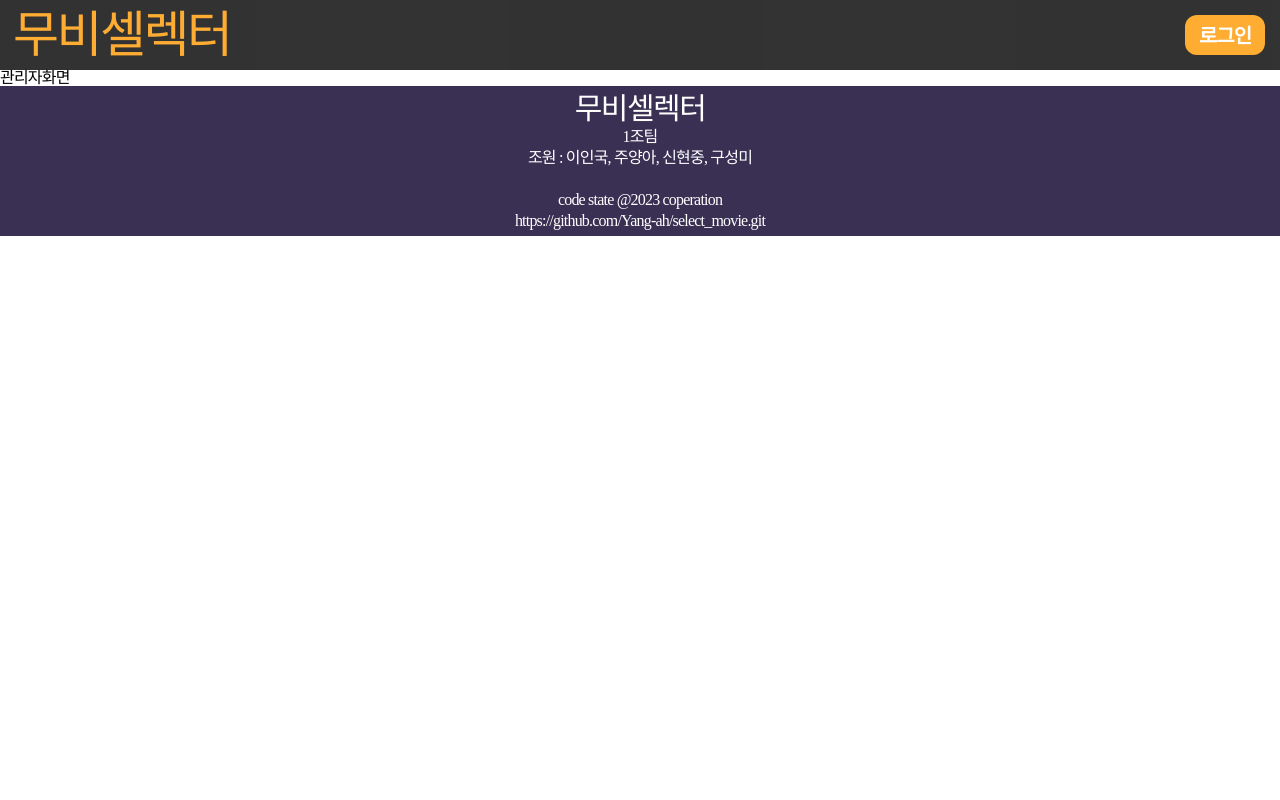
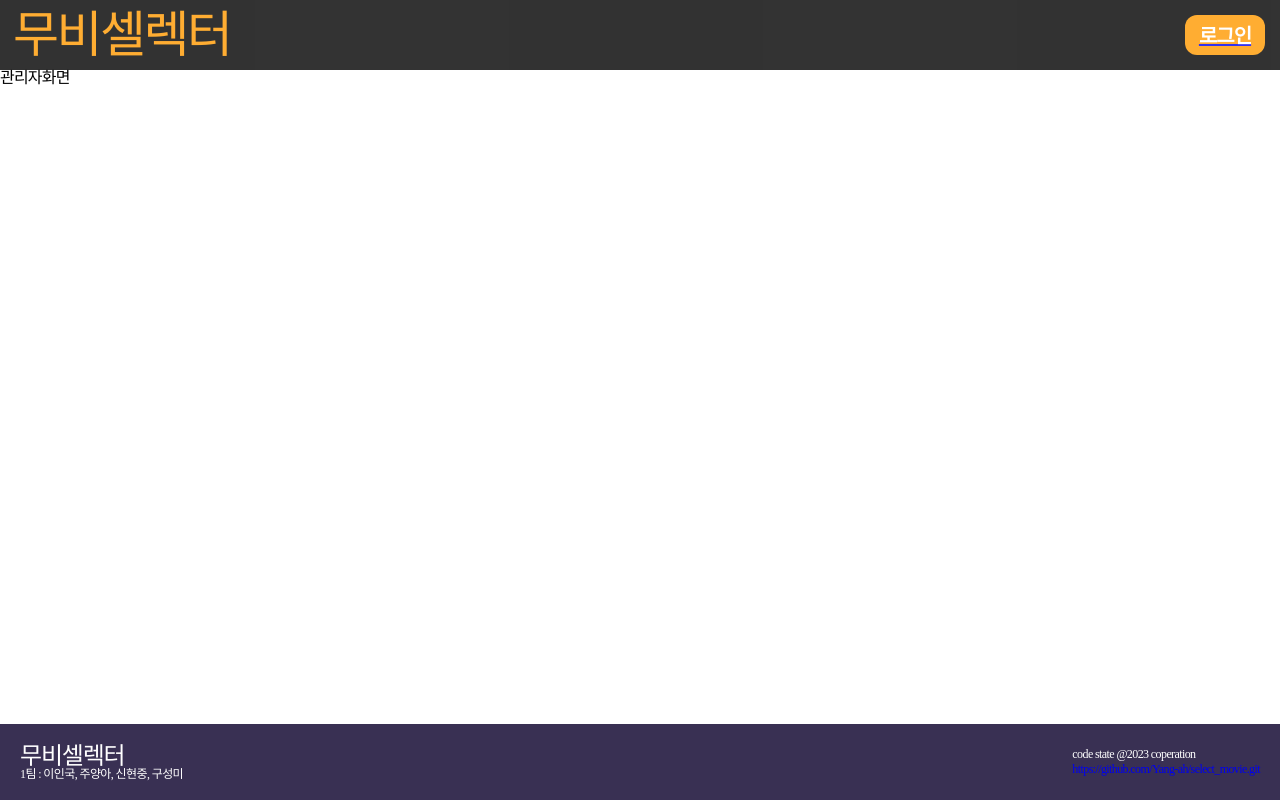
Before and after one commit to Yang-ah/select_movie, a React (Create React App) app: page /bo in a window 1280 px wide. Built offline with nearby package versions, Linux system fonts and the light colour scheme.

Commit message:
style: Layout

```diff
--- a/src/components/Layout/footer.js
+++ b/src/components/Layout/footer.js
@@ -1,17 +1,19 @@
 import React from "react";
 import styles from "./footer.module.scss";
 
-
 const Footer = () => {
   return (
-    <section className={styles.footerBody} >
+    <section className={styles.footerBody}>
+      <div className={styles.footerName}>
         <h1>무비셀렉터</h1>
-        <p>1조팀</p>
-        <p>조원 : 이인국, 주양아, 신현중, 구성미</p>
-        <br></br>
+        <h2>1팀 : 이인국, 주양아, 신현중, 구성미</h2>
+      </div>
+      <div className={styles.footerInfo}>
         <p>code state @2023 coperation</p>
         <a href="https://github.com/Yang-ah/select_movie.git">
-            https://github.com/Yang-ah/select_movie.git</a>
+          https://github.com/Yang-ah/select_movie.git
+        </a>
+      </div>
     </section>
   );
 };
--- a/src/components/Layout/footer.module.scss
+++ b/src/components/Layout/footer.module.scss
@@ -1,20 +1,45 @@
 @use "../../styles/constants/" as c;
 
-.footerBody{
-    display: flex;
-    flex-direction: column;
-    justify-content: center;
-    align-items: center;
+.footerBody {
+  position: fixed;
+  bottom: 0px;
+  width: 100%;
+
+  display: flex;
+  align-items: center;
+
+  padding: 10px;
+  height: auto;
+  background-color: c.$C_FOOTER;
+  color: c.$C_WHITE;
+
+  .footerName {
+    flex-grow: 1;
+    display: inline-block;
+    vertical-align: middle;
     padding: 10px;
-    row-gap: 5px;
-    background-color: c.$C_FOOTER;
-    color: c.$C_WHITE;
-    height: 150px;
-    >h1{
-        font-size: 30px;
+    height: auto;
+
+    > h1 {
+      font-size: 24px;
     }
-    >a{
-        color: c.$C_WHITE;
-        text-decoration-line: none ;
+    > h2 {
+      font-size: 12px;
     }
+  }
+
+  .footerInfo {
+    display: inline-block;
+    vertical-align: middle;
+    padding: 10px;
+    height: auto;
+
+    > p {
+      font-size: 12px;
+    }
+    > a {
+      font-size: 12px;
+      text-decoration-line: none;
+    }
+  }
 }
--- a/src/components/Layout/header.js
+++ b/src/components/Layout/header.js
@@ -1,18 +1,22 @@
 import React from "react";
 import styles from "./header.module.scss";
 
-import {Link } from "react-router-dom";
+import { Link } from "react-router-dom";
 
+// 인라인 스타일링 지양! 유지보수 어렵.
 const Header = () => {
   return (
-    <section className={styles.headerBody} >
-        <Link to='/' style={{ textDecoration: "none" }}><div className={styles.headerLogo}>무비셀렉터</div></Link>
-        {/* <input type="text"  /> */}
-        <div>검색</div>
-        <div className={styles.headerLogin}>
-        <Link to='/auth/login' style={{ textDecoration: "none" }}><p className={styles.headerSign}>로그인</p></Link>
-
-        </div>
+    <section className={styles.headerBody}>
+      <Link to="/" className={styles.Link}>
+        <div className={styles.headerLogo}>무비셀렉터</div>
+      </Link>
+      {/* <input type="text"  /> */}
+      <div>검색</div>
+      <div className={styles.headerLogin}>
+        <Link to="/auth/login" className={styles.Link}>
+          <p className={styles.headerSign}>로그인</p>
+        </Link>
+      </div>
     </section>
   );
 };
--- a/src/components/Layout/header.module.scss
+++ b/src/components/Layout/header.module.scss
@@ -18,6 +18,7 @@
   color: c.$C_ORANGE;
   font-size: 50px;
   font-family: "Black Han Sans", sans-serif;
+  text-decoration: none;
 }
 
 .headerSign {
@@ -36,3 +37,7 @@
   font-size: 20px;
   font-weight: 600;
 }
+
+.link {
+  text-decoration-line: none;
+}
--- a/src/components/Layout/index.js
+++ b/src/components/Layout/index.js
@@ -1,19 +1,17 @@
 import { Outlet } from "react-router-dom";
+import Header from "./header";
 import Footer from "./footer";
-import Header from "./header";
-
+import styles from "./layout.module.scss";
 
 const Layout = () => {
   return (
-    <div >
-      <main>
-        <Header />
-        <section >
-          <Outlet />
-        </section>
-        <Footer />
-      </main>
-    </div>
+    <main className={styles.wrapper}>
+      <Header />
+      <section>
+        <Outlet />
+      </section>
+      <Footer />
+    </main>
   );
 };
 
--- /dev/null
+++ b/src/components/Layout/layout.module.scss
@@ -0,0 +1,3 @@
+.wrapper {
+  height: 100vh;
+}
```
